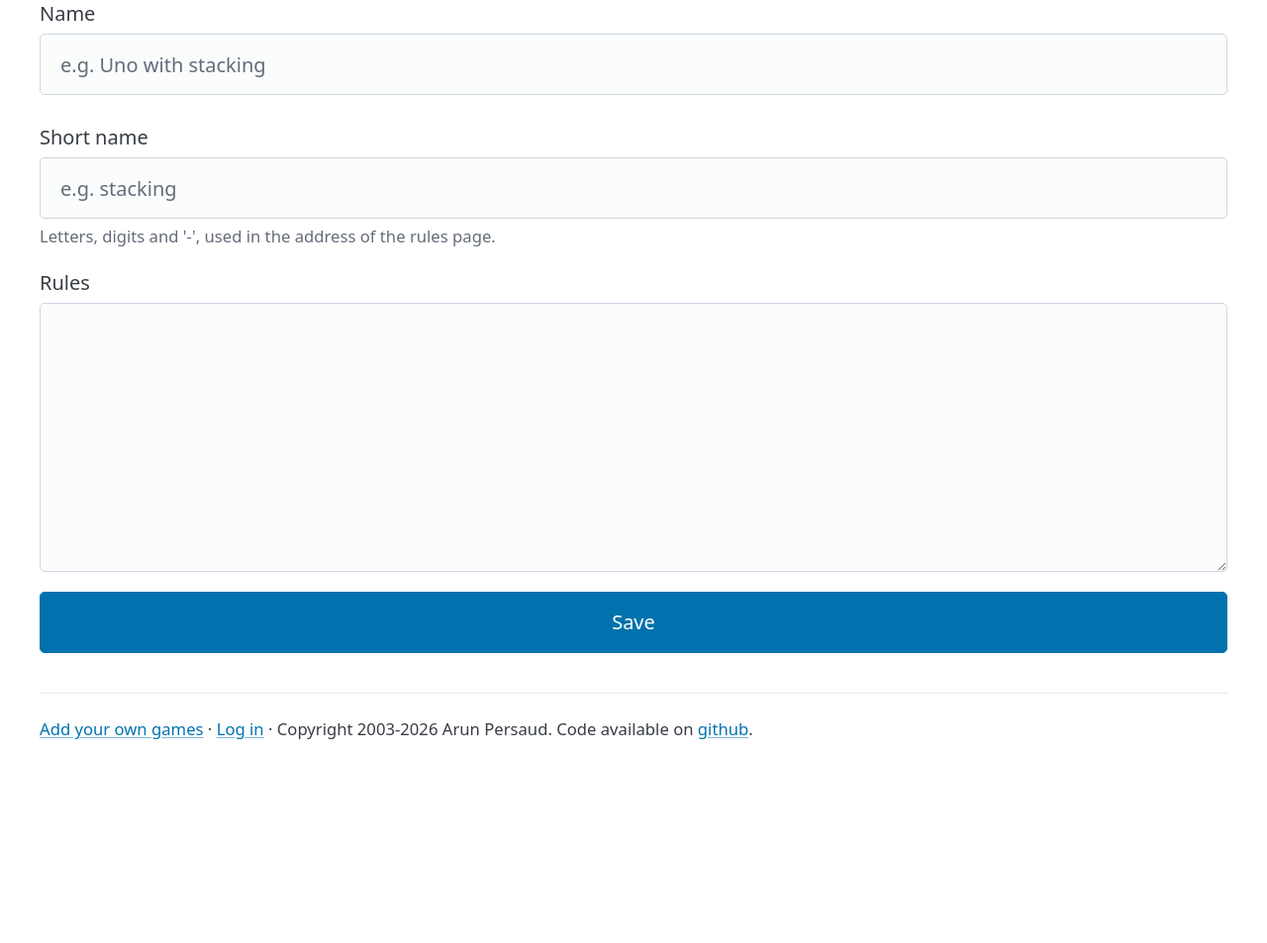
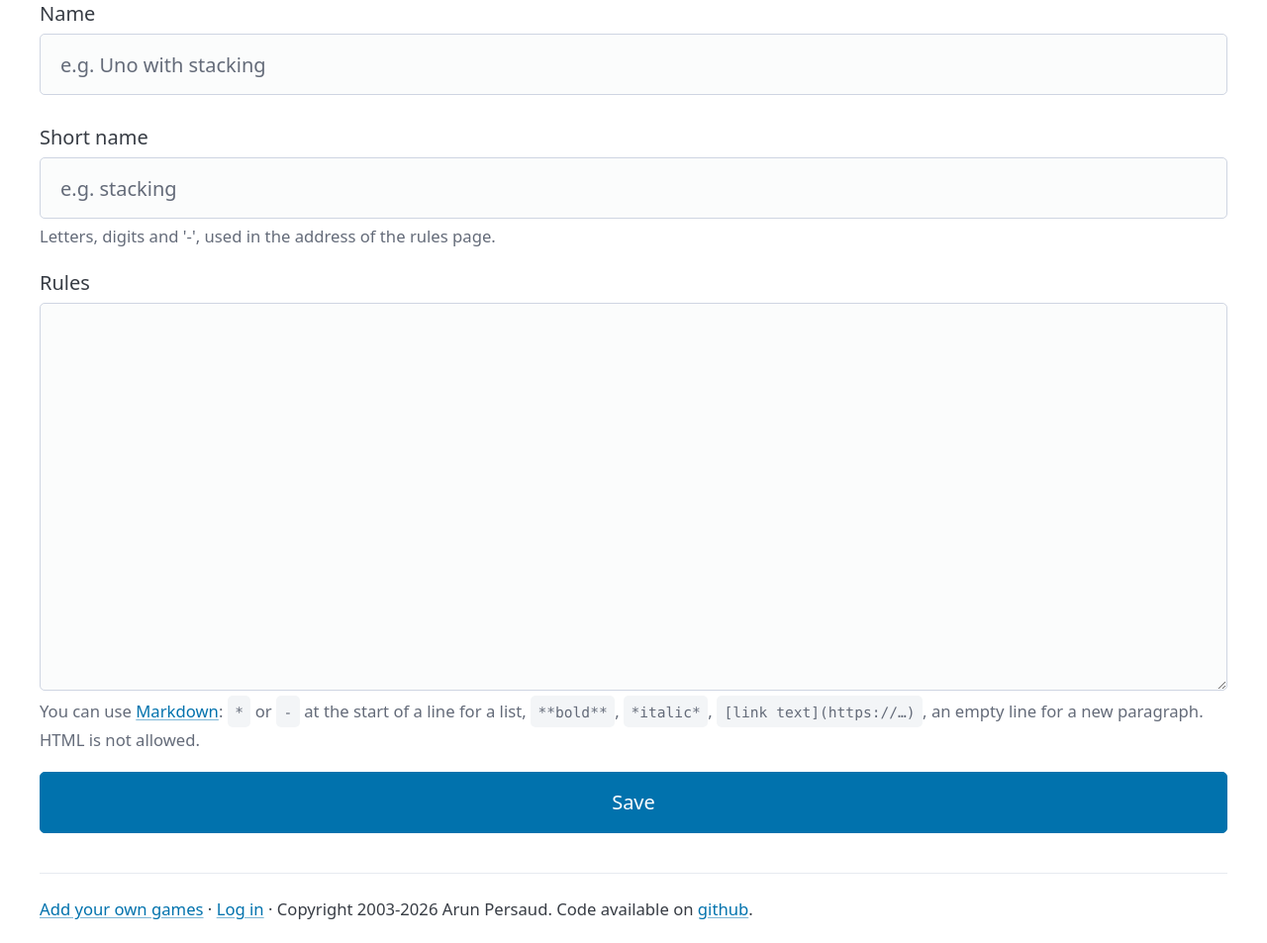
Before and after one commit to arunpersaud/uno-db, a Flask app: template unodb/templates/admin/variant_form.html in a window 1280 px wide. Shown: the part 306-1259 px from the top of the page at 99% size. Before the commit the page ends 1053 px from the top, so only its background shows below. Run offline with Flask 3, Linux system fonts and the light colour scheme; the template is opened without the code that fills it, so the values that code supplies are empty; parts of the project's set-up code (start-up, migrations or seed data) failed here and were passed over.

Commit message:
Game type rules in Markdown (safe: no HTML, no images, nofollow links)

```diff
--- a/pyproject.toml
+++ b/pyproject.toml
@@ -8,6 +8,7 @@ requires-python = ">=3.14"
 dependencies = [
     "flask>=3.1",
     "gunicorn>=23",
+    "markdown-it-py>=4.2.0",
     "webauthn>=3.0.1",
 ]
 
--- a/unodb/static/style.css
+++ b/unodb/static/style.css
@@ -336,7 +336,7 @@ tr.editing td {
 }
 
 .rules {
-  white-space: pre-line;
+  margin-bottom: var(--pico-spacing);
 }
 
 .confirm {
--- a/unodb/templates/admin/variant_form.html
+++ b/unodb/templates/admin/variant_form.html
@@ -13,7 +13,14 @@
     placeholder="e.g. Uno with stacking"></label>
   <label>Short name <input type="text" name="short" value="{{ values.short }}" required maxlength="20"
     placeholder="e.g. stacking"><small>Letters, digits and '-', used in the address of the rules page.</small></label>
-  <label>Rules <textarea name="description" rows="8" required>{{ values.description or "" }}</textarea></label>
+  <label>Rules <textarea name="description" rows="12" required
+      aria-describedby="markdown-help">{{ values.description or "" }}</textarea>
+    <small id="markdown-help">You can use
+      <a href="https://commonmark.org/help/" rel="noopener">Markdown</a>:
+      <code>*</code> or <code>-</code> at the start of a line for a list,
+      <code>**bold**</code>, <code>*italic*</code>,
+      <code>[link text](https://…)</code>, an empty line for a new paragraph.
+      HTML is not allowed.</small></label>
   <button type="submit">Save</button>
 </form>
 {% endblock %}
--- a/unodb/templates/variant.html
+++ b/unodb/templates/variant.html
@@ -7,7 +7,7 @@
     described by {{ variant.author }}{% endif %}</p>
 </hgroup>
 {% if variant.description %}
-<div class="rules">{{ variant.description }}</div>
+<div class="rules">{{ variant.description|markdown }}</div>
 {% else %}
 <p>The rules of this game type haven't been written down yet.</p>
 {% endif %}
--- a/unodb/views.py
+++ b/unodb/views.py
@@ -11,6 +11,7 @@ from flask import (
     url_for,
 )
 
+from . import markdown
 from . import stats as st
 from .db import WINNER, query, query_one, read_only
 
@@ -41,6 +42,11 @@ PLAYER_COLUMNS = {
 def slug(name: str) -> str:
     """URL form of a player name: 'Raymond Wheeler' -> 'raymond-wheeler'."""
     return "-".join(name.lower().split())
+
+
+@stats.app_template_filter("markdown")
+def markdown_filter(text: str | None):
+    return markdown.render(text)
 
 
 @stats.app_template_filter()
```
Also changed, not shown: tests/test_markdown.py (added, +27 -0 lines), unodb/markdown.py (added, +23 -0 lines), 1 other file.
